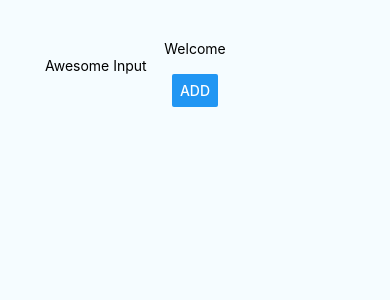
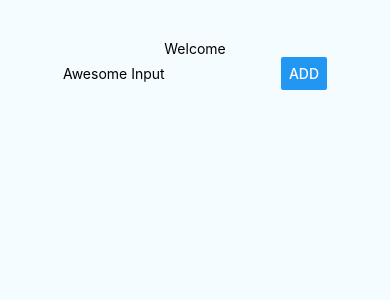
Before and after one commit to WillyLu326/AwesomeApp, a React Native app: screen / in a window 390 px wide. Shown: the top 300 px of the page. Built offline with nearby package versions, Linux system fonts and the light colour scheme.

Commit message:
update styles

```diff
--- a/App.js
+++ b/App.js
@@ -37,13 +37,17 @@ export default class App extends Component {
         <Text style={styles.welcome}>
           Welcome
         </Text>
-        <TextInput
-          style={{width: 300}}
-          placeholder="Awesome Input"
-          value={this.state.text}
-          onChangeText={this.textChangeHandler}
-        />
-        <Button title="Add"  />
+        <View style={styles.inputContainer}>
+          <TextInput
+            style={styles.placeInput}
+            placeholder="Awesome Input"
+            value={this.state.text}
+            onChangeText={this.textChangeHandler}
+          />
+          <Button
+            style={styles.placeButton}
+            title="Add"  />
+        </View>
       </View>
     );
   }
@@ -56,5 +60,17 @@ const styles = StyleSheet.create({
     justifyContent: 'flex-start',
     alignItems: 'center',
     backgroundColor: '#F5FCFF',
+  },
+  inputContainer: {
+    //flex: 1,
+    flexDirection: 'row',
+    justifyContent: 'space-between',
+    alignItems: 'center'
+  },
+  placeInput: {
+    width: '70%'
+  },
+  placeButton: {
+    width: '30%'
   }
 });
```
